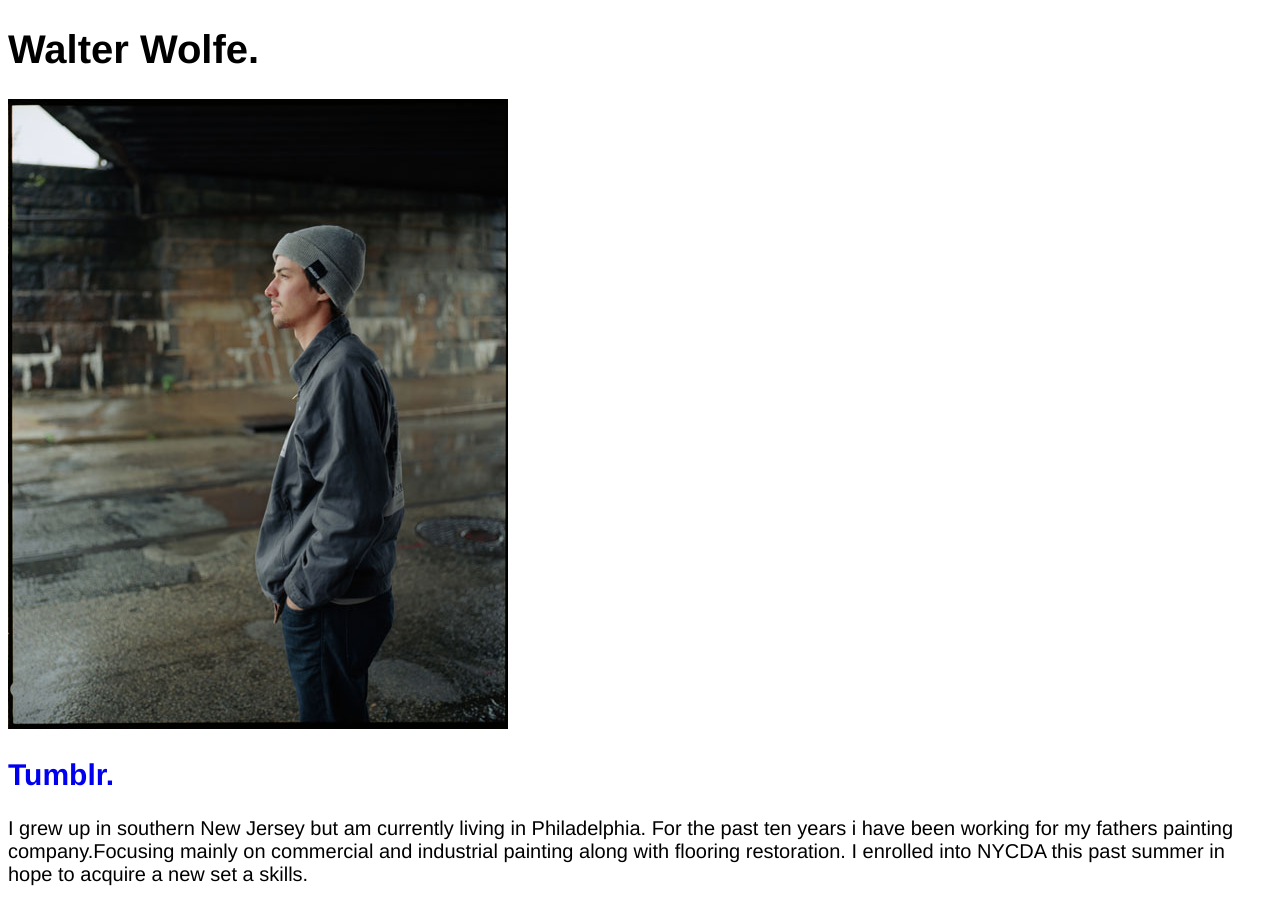
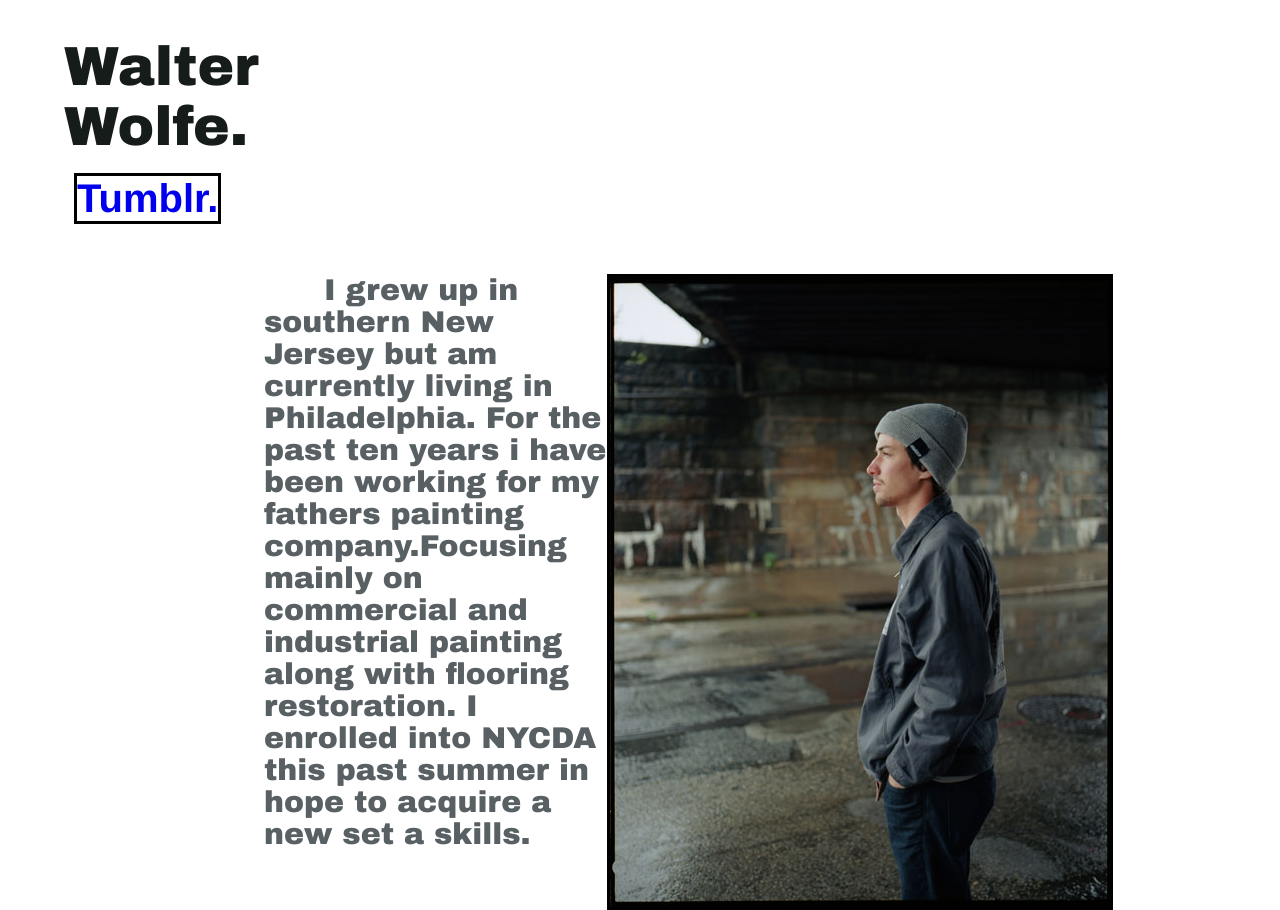
Before and after one commit to walterwolfe/about-me, a plain HTML site: page index.html in a window 1280 px wide. Drawn offline with Linux system fonts and the light colour scheme; files that its build step writes are made by us from their sources.

Commit message:
alterd-first-page

```diff
--- a/index.html
+++ b/index.html
@@ -4,21 +4,26 @@
 		<meta charset="utf-8">
 		<meta name="viewport" content="width=device-width, initial-scale=1">
 		<title>Walter Wolfe</title>
-		<link rel="stylesheet" href="stylesheet/main.css">
+		<link rel="stylesheet" href="stylesheets/main.css">
 		<!--
 		<script src="https://ajax.googleapis.com/ajax/libs/jquery/2.2.0/jquery.js"></script>
 		<script src="js/main.js"></script>
 		-->
 	</head>
-	<body>
 		<header>
-			<h1 id="logo">Walter Wolfe.</h1>
-			<img src="images/walt-bridge.jpg" alt="me" class="picright">
+
+			<h1 id="name-logo">Walter Wolfe.</h1>
+
+			<h2 id="tumblr-link"> <a href="http://waltwolfe.tumblr.com">Tumblr.</a></h2>
+
 		</header>
-		<h2 id="tumblr"> <a href="http://waltwolfe.tumblr.com">Tumblr.</a>
-		</h2>
-		<p class="paragraph">I grew up in southern New Jersey but am currently living in Philadelphia. For the past ten years i have been working for my fathers painting company.Focusing mainly on commercial and industrial painting along with flooring restoration. I enrolled into NYCDA this past summer in hope to acquire a new set a skills.
-		</p>
+
+	<body class="about">
+
+			<img class="profile-pic" src="images/walt-bridge.jpg" alt="me">
+
+			<p class="bio-paragraph">I grew up in southern New Jersey but am currently living in Philadelphia. For the past ten years i have been working for my fathers painting company.Focusing mainly on commercial and industrial painting along with flooring restoration. I enrolled into NYCDA this past summer in hope to acquire a new set a skills.
+			</p>
 
 	</body>
 </html>
--- a/stylesheets/main.css
+++ b/stylesheets/main.css
@@ -1,23 +1,35 @@
-#namelogo {
+#name-logo {
 	font-family: arial black, helvetica;
 	font-size: 55px;
 	color: #161C1A;
-	padding-top:70px;
-	padding-right:;
-	padding-left:63px;
+
+	display: block;
+	padding-left: 26px;
+	margin-left: 30px;
+	margin-right: 920px;
 }
 
-.profilepicright{
+.profile-pic {
 	float: right;
+	display: block;
+	border: solid black 3px;
+	margin-right: 175px
+
 }
 
-#tumblrlink{
+#tumblr-link{
 	font-family: helvetica;
-	font-size: 35px;
+	font-size: 40px;
 	color:#1B2D3B;
-	padding-left: 68px;
-	text-decoration: none;
-	margin-top:-15px;
+	border: solid black 3px;
+	margin-right: 770px;
+	margin-left: 66px;
+	margin-bottom: 50px;
+	margin-top: -50px;
+	display: inline-block;
+
+
+
 }
 
 a:link {
@@ -29,7 +41,7 @@ a:visited {
     color: #323232;
 }
 
-.bioparagraph {
+.bio-paragraph {
 	font-size:30px;
 	font-family:arial black,helvetica;
 	margin: auto;
@@ -37,6 +49,11 @@ a:visited {
 	text-indent:60px;
 	color: #586063;
 }
+
+.about {
+
+}
+
 
 body {
 	font: 20px helvetica;
@@ -59,14 +76,14 @@ body {
 	max-width: 412px;
 	width:100%;
 	max-height: 411px;
+	display: block;
+	float: left;
 }
-@media all and (min-width: 460px){
+@media all and (min-width: 375px){
     body {
-
-
-
-    }
-}
+    	width: 100%;
+		 }
+}q
 
 
 /*
```
Also changed, not shown: image-gallery.html (+2 -2 lines).
